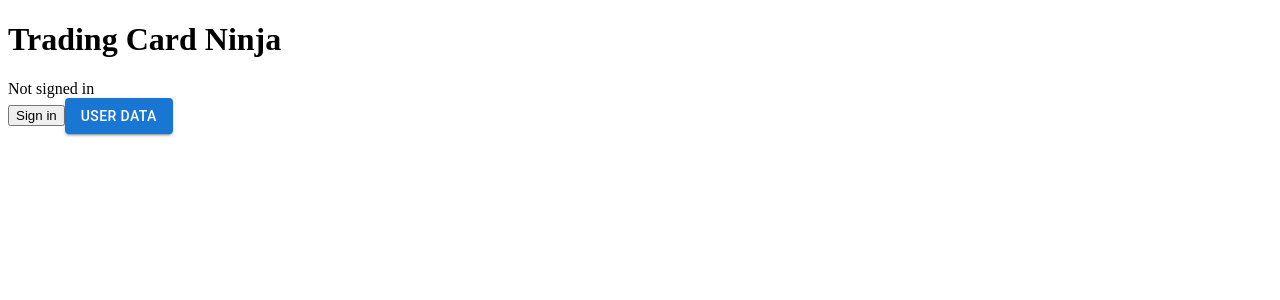
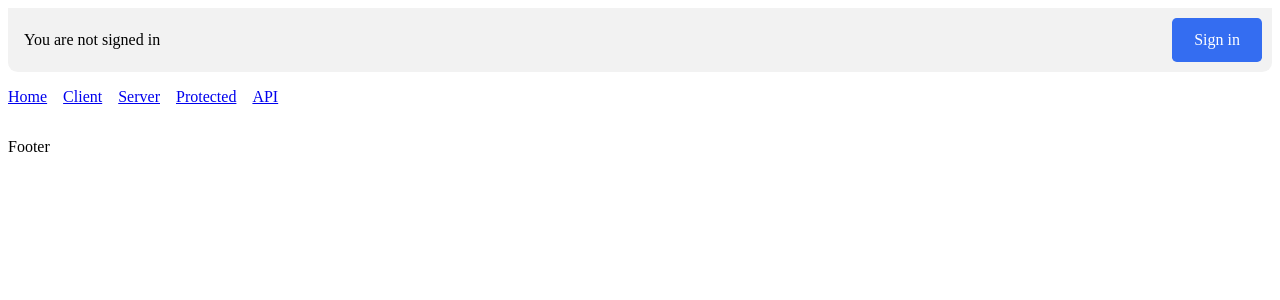
Before and after one commit to TCNinja/website, a Next.js app in the folder tcninja/: page / in a window 1280 px wide. Shown: the top 300 px of the page. Built offline with nearby package versions, Linux system fonts and the light colour scheme; no server answers.

Commit message:
feat: add basic layout

```diff
--- /dev/null
+++ b/tcninja/components/footer.tsx
@@ -0,0 +1,12 @@
+
+const Footer = () => {
+
+    return(
+        <div>
+            Footer
+        </div>
+    )
+
+}
+
+export default Footer;
--- /dev/null
+++ b/tcninja/components/header.module.css
@@ -0,0 +1,92 @@
+/* Set min-height to avoid page reflow while session loading */
+.signedInStatus {
+    display: block;
+    min-height: 4rem;
+    width: 100%;
+  }
+
+  .loading,
+  .loaded {
+    position: relative;
+    top: 0;
+    opacity: 1;
+    overflow: hidden;
+    border-radius: 0 0 .6rem .6rem;
+    padding: .6rem 1rem;
+    margin: 0;
+    background-color: rgba(0,0,0,.05);
+    transition: all 0.2s ease-in;
+  }
+
+  .loading {
+    top: -2rem;
+    opacity: 0;
+  }
+
+  .signedInText,
+  .notSignedInText {
+    position: absolute;
+    padding-top: .8rem;
+    left: 1rem;
+    right: 6.5rem;
+    white-space: nowrap;
+    text-overflow: ellipsis;
+    overflow: hidden;
+    display: inherit;
+    z-index: 1;
+    line-height: 1.3rem;
+  }
+
+  .signedInText {
+    padding-top: 0rem;
+    left: 4.6rem;
+  }
+
+  .avatar {
+    border-radius: 2rem;
+    float: left;
+    height: 2.8rem;
+    width: 2.8rem;
+    background-color: white;
+    background-size: cover;
+    background-repeat: no-repeat;
+  }
+
+  .button,
+  .buttonPrimary {
+    float: right;
+    margin-right: -.4rem;
+    font-weight: 500;
+    border-radius: .3rem;
+    cursor: pointer;
+    font-size: 1rem;
+    line-height: 1.4rem;
+    padding: .7rem .8rem;
+    position: relative;
+    z-index: 10;
+    background-color: transparent;
+    color: #555;
+  }
+
+  .buttonPrimary {
+    background-color: #346df1;
+    border-color: #346df1;
+    color: #fff;
+    text-decoration: none;
+    padding: .7rem 1.4rem;
+  }
+
+  .buttonPrimary:hover {
+    box-shadow: inset 0 0 5rem rgba(0,0,0,0.2)
+  }
+
+  .navItems {
+    margin-bottom: 2rem;
+    padding: 0;
+    list-style: none;
+  }
+
+  .navItem {
+    display: inline-block;
+    margin-right: 1rem;
+  }
--- /dev/null
+++ b/tcninja/components/header.tsx
@@ -0,0 +1,97 @@
+import Link from "next/link"
+import { signIn, signOut, useSession } from "next-auth/react"
+import styles from "./header.module.css"
+
+// The approach used in this component shows how to built a sign in and sign out
+// component that works on pages which support both client and server side
+// rendering, and avoids any flash incorrect content on initial page load.
+const Header = () => {
+  const { data: session, status } = useSession()
+  const loading = status === 'loading'
+
+  return (
+    <header>
+      <noscript>
+        <style>{`.nojs-show { opacity: 1; top: 0; }`}</style>
+      </noscript>
+      <div className={styles.signedInStatus}>
+        <p
+          className={`nojs-show ${
+            !session && loading ? styles.loading : styles.loaded
+          }`}
+        >
+          {!session && (
+            <>
+              <span className={styles.notSignedInText}>
+                You are not signed in
+              </span>
+              <a
+                href={`/api/auth/signin`}
+                className={styles.buttonPrimary}
+                onClick={(e) => {
+                  e.preventDefault()
+                  signIn()
+                }}
+              >
+                Sign in
+              </a>
+            </>
+          )}
+          {session?.user && (
+            <>
+              <span
+                style={{ backgroundImage: `url(${session.user.image})` }}
+                className={styles.avatar}
+              />
+              <span className={styles.signedInText}>
+                <small>Signed in as</small>
+                <br />
+                <strong>{session.user.email || session.user.name}</strong>
+              </span>
+              <a
+                href={`/api/auth/signout`}
+                className={styles.button}
+                onClick={(e) => {
+                  e.preventDefault()
+                  signOut()
+                }}
+              >
+                Sign out
+              </a>
+            </>
+          )}
+        </p>
+      </div>
+      <nav>
+        <ul className={styles.navItems}>
+          <li className={styles.navItem}>
+            <Link href="/">
+              <a>Home</a>
+            </Link>
+          </li>
+          <li className={styles.navItem}>
+            <Link href="/client">
+              <a>Client</a>
+            </Link>
+          </li>
+          <li className={styles.navItem}>
+            <Link href="/server">
+              <a>Server</a>
+            </Link>
+          </li>
+          <li className={styles.navItem}>
+            <Link href="/protected">
+              <a>Protected</a>
+            </Link>
+          </li>
+          <li className={styles.navItem}>
+            <Link href="/api-example">
+              <a>API</a>
+            </Link>
+          </li>
+        </ul>
+      </nav>
+    </header>
+  )
+}
+export default Header;
--- /dev/null
+++ b/tcninja/components/layout.tsx
@@ -0,0 +1,16 @@
+import Header from "./header"
+import Footer from "./footer"
+
+interface LayoutProps {
+  children: React.ReactNode
+}
+
+export default function Layout({ children }: LayoutProps) {
+  return (
+    <>
+      <Header />
+      <main>{children}</main>
+      <Footer />
+    </>
+  )
+}
--- a/tcninja/pages/index.tsx
+++ b/tcninja/pages/index.tsx
@@ -6,13 +6,14 @@ import styles from '../styles/Home.module.css'
 import Button from '@mui/material/Button'
 import LoginButton from '../components/login-btn';
 import { useSession } from "next-auth/react"
+import Layout from './../components/layout';
 
 
 const Home: NextPage = () => {
   const { data: session } = useSession()
   return (
     <>
-      <h1>Trading Card Ninja</h1>
+      {/* <h1>Trading Card Ninja</h1>
       <main>
         <LoginButton />
         <Link href={  `user/${session?.user?.email}` }>
@@ -20,7 +21,11 @@ const Home: NextPage = () => {
           User Data
         </Button>
         </Link>
-      </main>
+      </main> */}
+
+      <Layout>
+
+      </Layout>
 
     </>
   )
```
